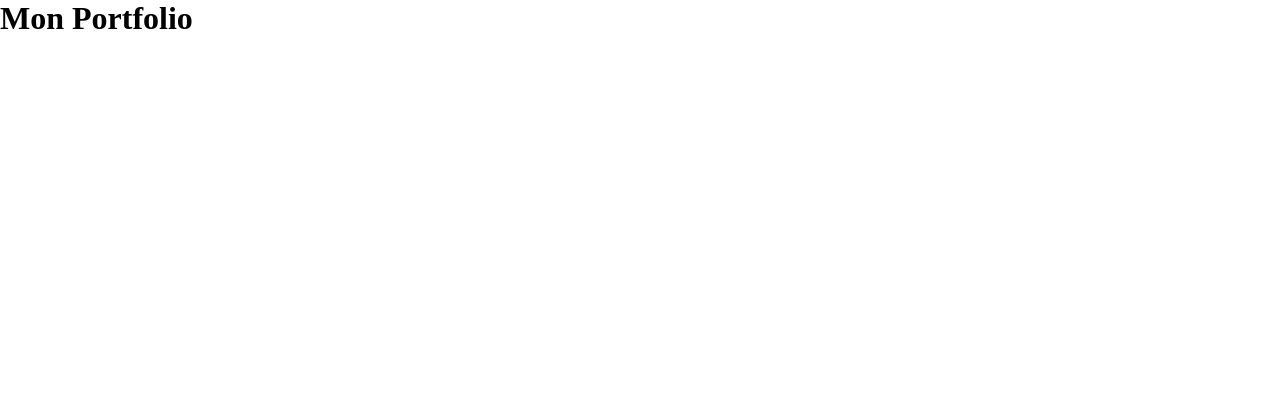
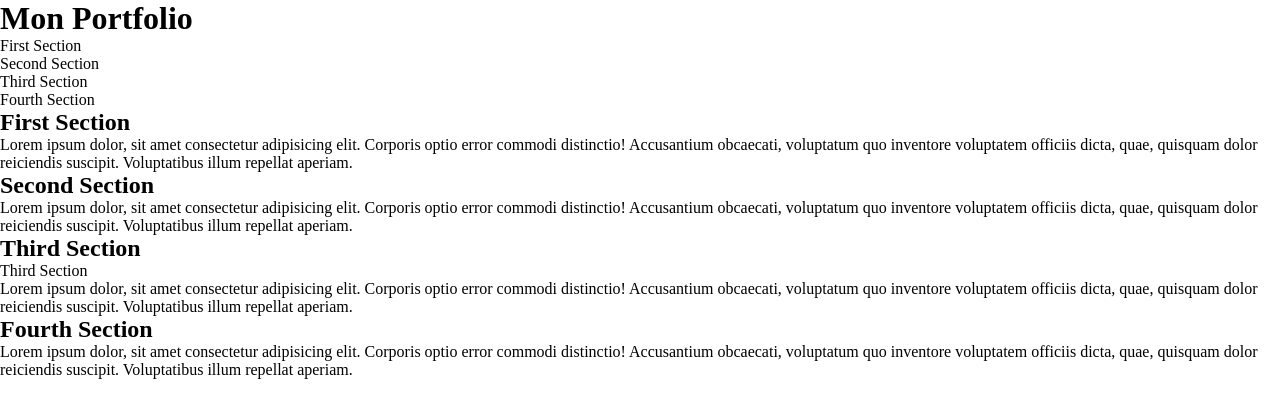
Before and after one commit to Sunnysmilen/Portfolio, a React (Vite) app in the folder client/: page / in a window 1280 px wide. Shown: the top 418 px of the page. Built offline with nearby package versions, Linux system fonts and the light colour scheme.

Commit message:
feat: creation of Navbar

```diff
--- a/client/src/App.tsx
+++ b/client/src/App.tsx
@@ -1,9 +1,13 @@
 import "./App.css";
+import { Navbar } from "./components/Navbar";
+import SinglePage from "./pages/SinglePage";
 
 function App() {
   return (
     <>
       <h1>Mon Portfolio</h1>
+      <Navbar/>
+      <SinglePage />
     </>
   );
 }
--- /dev/null
+++ b/client/src/components/Navbar.tsx
@@ -0,0 +1,30 @@
+import { Link } from "react-scroll";
+
+export function Navbar() {
+  return (
+    <nav>
+      <ol>
+        <li>
+          <Link to="firstsection" smooth={true} duration={500}>
+            First Section
+          </Link>
+        </li>
+        <li>
+          <Link to="secondsection" smooth={true} duration={500}>
+            Second Section
+          </Link>
+        </li>
+        <li>
+          <Link to="thirdsection" smooth={true} duration={500}>
+            Third Section
+          </Link>
+        </li>
+        <li>
+          <Link to="fourthsection" smooth={true} duration={500}>
+            Fourth Section
+          </Link>
+        </li>
+      </ol>
+    </nav>
+  );
+}
```
